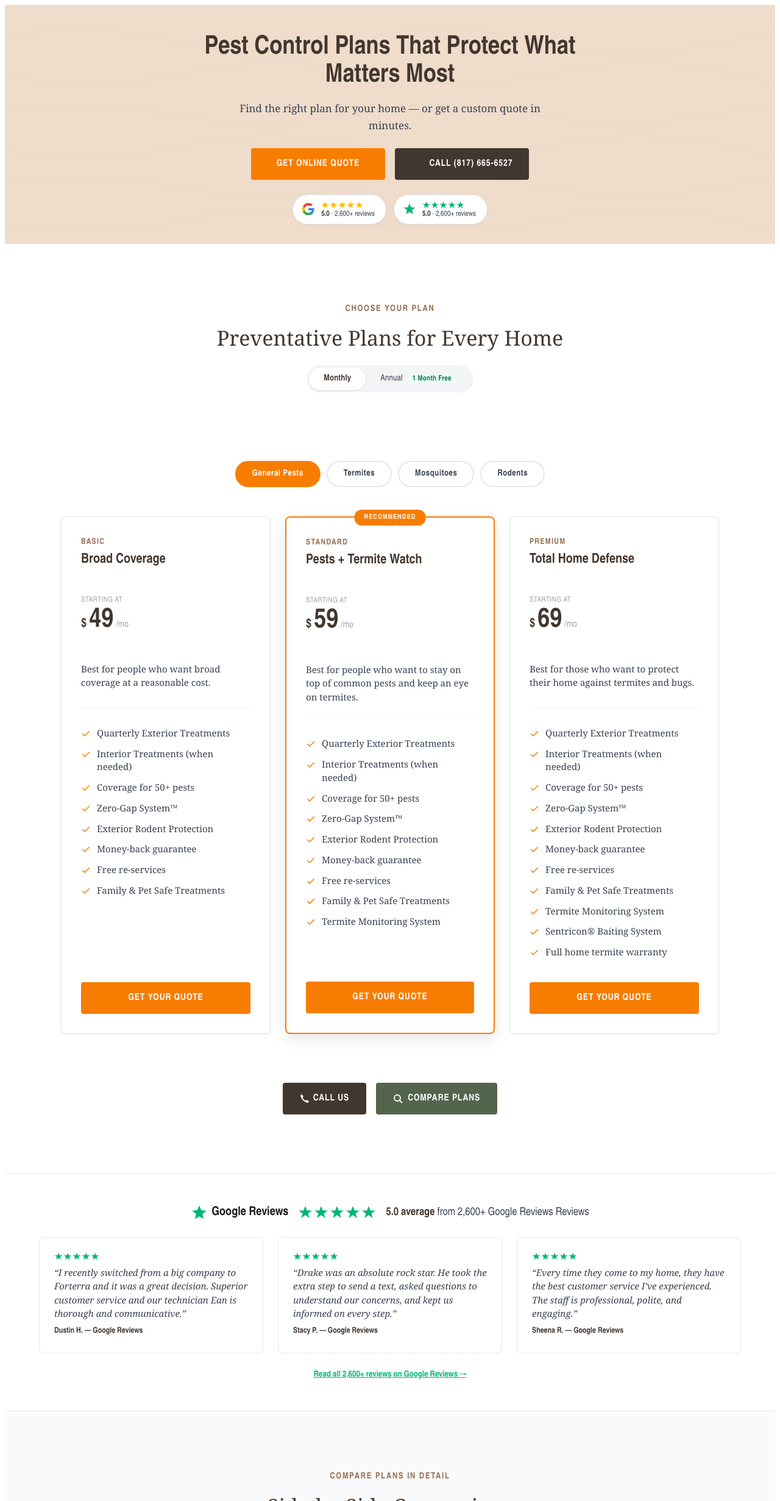
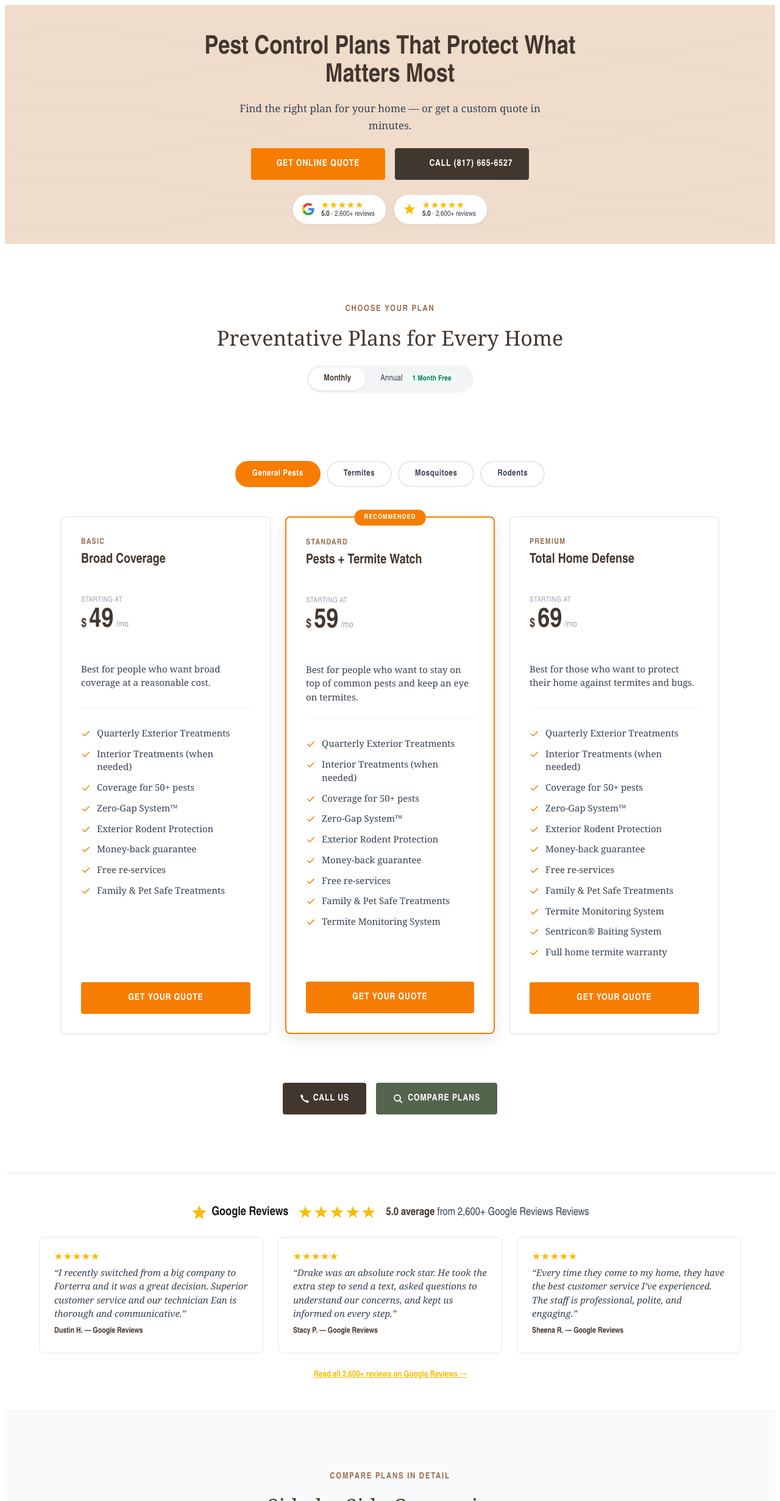
Before and after one commit to bmcrhino/forterra-quote, a website: page wordpress-embed.html in a window 1280 px wide. Shown: the top 2462 px of the page at 61% size. Drawn offline with Linux system fonts and the light colour scheme.

Commit message:
Fix remaining Trustpilot artifacts: green→gold stars, tp-logo→google-logo, trustindex→Google Maps link

```diff
--- a/wordpress-embed.html
+++ b/wordpress-embed.html
@@ -792,7 +792,7 @@
     height: 13px;
   }
   .forterra-pricing .trust-badge-stars.google { color: #FBBC04; }
-  .forterra-pricing .trust-badge-stars.google-rev { color: #00B67A; }
+  .forterra-pricing .trust-badge-stars.google-rev { color: #FBBC04; }
   .forterra-pricing .trust-badge-text {
     font-family: var(--font-display);
     font-size: 12px;
@@ -896,9 +896,9 @@
     border-bottom: 1px solid var(--border-grey);
   }
   .forterra-pricing .google-reviews-banner .reviews-banner-inner { text-align: center; }
-  .forterra-pricing .google-reviews-banner .reviews-stars-large { color: #00B67A; }
-  .forterra-pricing .google-reviews-banner .review-card-stars { color: #00B67A; }
-  .forterra-pricing .tp-logo {
+  .forterra-pricing .google-reviews-banner .reviews-stars-large { color: #FBBC04; }
+  .forterra-pricing .google-reviews-banner .review-card-stars { color: #FBBC04; }
+  .forterra-pricing .google-logo {
     display: inline-flex;
     align-items: center;
     gap: 6px;
@@ -907,7 +907,7 @@
     font-size: 20px;
     color: #191919;
   }
-  .forterra-pricing .tp-logo svg { width: 28px; height: 28px; }
+  .forterra-pricing .google-logo svg { width: 28px; height: 28px; }
 
   /* ========================================
      FAQ SECTION
@@ -1160,9 +1160,9 @@
               </div>
             </a>
             <!-- Google Reviews Badge -->
-            <a href="https://www.trustindex.io/reviews/forterrapestcontrol.com" target="_blank" rel="noopener" class="trust-badge">
+            <a href="https://www.google.com/maps/place/Forterra+Pest+Control/@32.9411,-97.1341,15z/" target="_blank" rel="noopener" class="trust-badge">
               <div class="trust-badge-logo">
-                <svg style="width:22px;height:22px" viewBox="0 0 24 24"><path d="M12 17.27L18.18 21l-1.64-7.03L22 9.24l-7.19-.62L12 2 9.19 8.62 2 9.24l5.46 4.73L5.82 21z" fill="#00B67A"/></svg>
+                <svg style="width:22px;height:22px" viewBox="0 0 24 24"><path d="M12 17.27L18.18 21l-1.64-7.03L22 9.24l-7.19-.62L12 2 9.19 8.62 2 9.24l5.46 4.73L5.82 21z" fill="#FBBC04"/></svg>
               </div>
               <div class="trust-badge-info">
                 <div class="trust-badge-stars google-rev">
@@ -1493,7 +1493,7 @@
     <div class="container">
       <div class="reviews-banner-inner">
         <div class="reviews-banner-header">
-          <span class="tp-logo"><svg viewBox="0 0 24 24"><path d="M12 17.27L18.18 21l-1.64-7.03L22 9.24l-7.19-.62L12 2 9.19 8.62 2 9.24l5.46 4.73L5.82 21z" fill="#00B67A"/></svg> Google Reviews</span>
+          <span class="google-logo"><svg viewBox="0 0 24 24"><path d="M12 17.27L18.18 21l-1.64-7.03L22 9.24l-7.19-.62L12 2 9.19 8.62 2 9.24l5.46 4.73L5.82 21z" fill="#FBBC04"/></svg> Google Reviews</span>
           <div class="reviews-stars-large">
             <svg viewBox="0 0 20 20" fill="currentColor"><path d="M10 1l2.39 6.1H19l-5.3 4.1 1.91 6.3L10 13.4l-5.61 4.1 1.91-6.3L1 7.1h6.61z"/></svg>
             <svg viewBox="0 0 20 20" fill="currentColor"><path d="M10 1l2.39 6.1H19l-5.3 4.1 1.91 6.3L10 13.4l-5.61 4.1 1.91-6.3L1 7.1h6.61z"/></svg>
@@ -1538,7 +1538,7 @@
             <p class="review-card-author">Sheena R. &mdash; Google Reviews</p>
           </div>
         </div>
-        <p style="margin-top: var(--lg);"><a href="https://www.trustindex.io/reviews/forterrapestcontrol.com" target="_blank" rel="noopener" style="font-family: var(--font-display); font-size: 14px; font-weight: 600; color: #00B67A; text-decoration: underline;">Read all 2,600+ reviews on Google Reviews &rarr;</a></p>
+        <p style="margin-top: var(--lg);"><a href="https://www.google.com/maps/place/Forterra+Pest+Control/@32.9411,-97.1341,15z/" target="_blank" rel="noopener" style="font-family: var(--font-display); font-size: 14px; font-weight: 600; color: #FBBC04; text-decoration: underline;">Read all 2,600+ reviews on Google Reviews &rarr;</a></p>
       </div>
     </div>
   </section>
```
Also changed, not shown: public/landing.html (+4 -4 lines).
